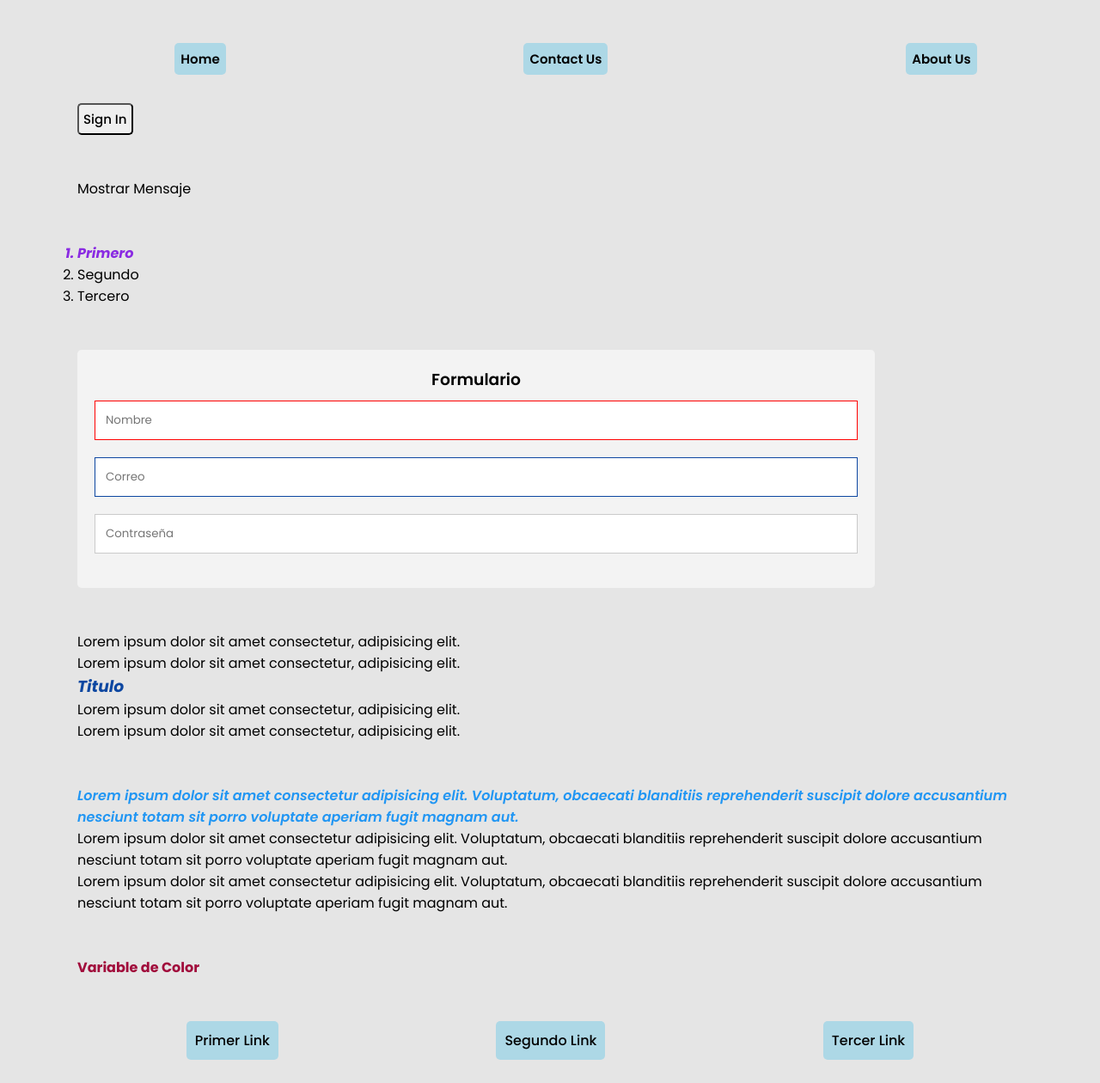
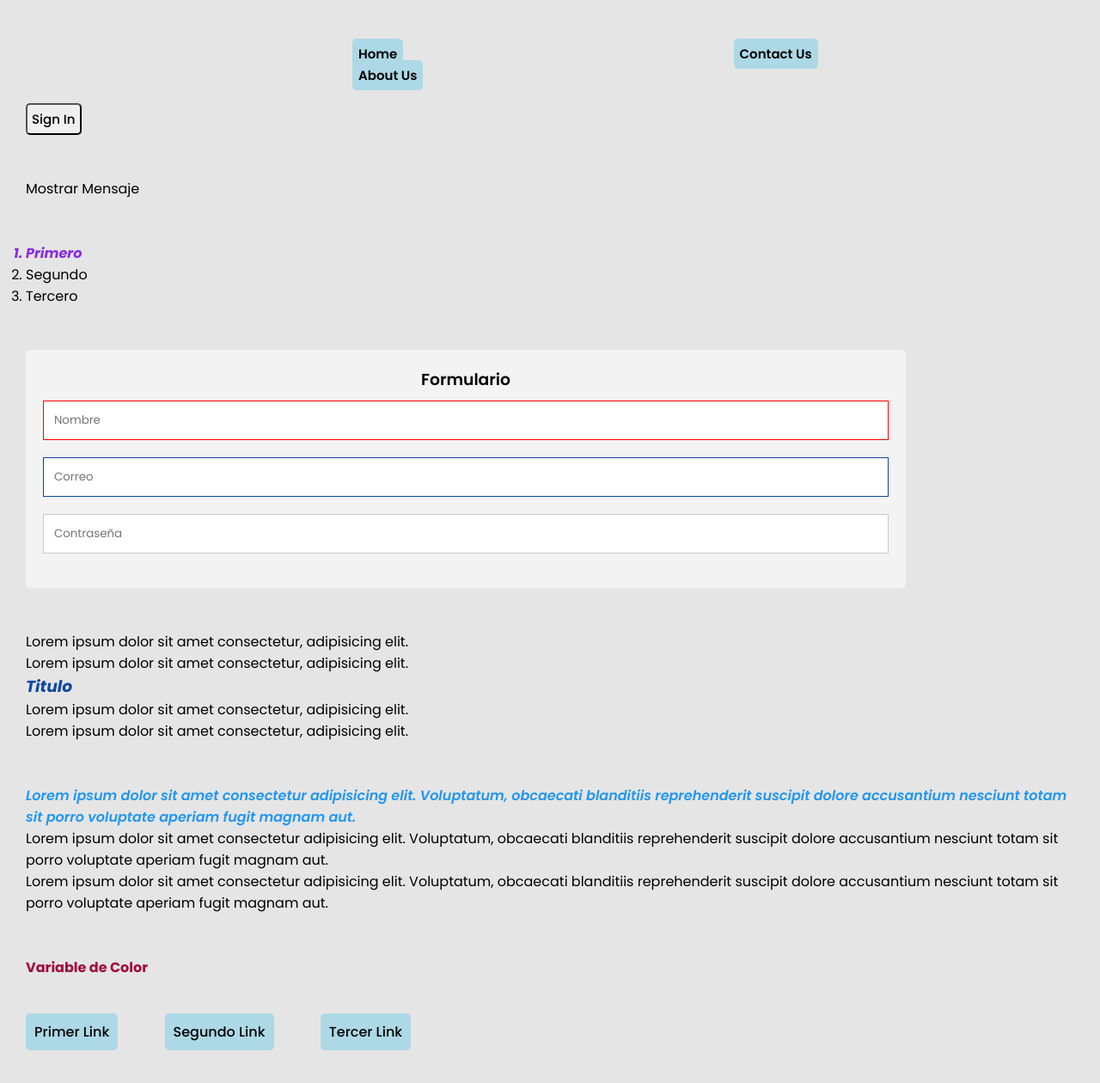
Before and after one commit to DavidPineda02/Pseudoclases, a plain HTML site: page index.html in a window 1280 px wide. Shown: the top 1260 px of the page at 86% size. Drawn offline with Linux system fonts and the light colour scheme.

Commit message:
Modificando los Estilos sin Flex

```diff
--- a/index.html
+++ b/index.html
@@ -14,7 +14,7 @@
                     <a href="">Contact Us</a>
                     <a href="">About Us</a>
                 </nav>
-            <section/>
+            </section>
             <section class="ejercicio1">
                 <button>Sign In</button>
             </section>
--- a/styles.css
+++ b/styles.css
@@ -134,8 +134,7 @@ section {
 
 /* Ejercicio 10: Navegación semántica con cambio de color al hacer hover */
 .ejercicio10 .navbar {
-    display: flex; /* Layout flexible */
-    justify-content: space-around; /* Distribuye espacio entre elementos */
+    display: inline-block;
 }
 .navbar a {
     text-decoration: none;
@@ -144,6 +143,7 @@ section {
     background-color: lightblue;
     padding: 10px;
     border-radius: 5px;
+    margin-right: 50px;
 }
 .navbar a:hover {
     background-color: var(--color-texto);
@@ -221,8 +221,7 @@ section {
 
 /* Ejercicio 16: Imagen posicionada con relative sin alterar flujo */
 .ejercicio16 {
-    display: flex;
-    justify-content: center;
+    margin: 0 auto; /* Centra la sección */
 }
 .ejercicio16 section {
     width: 90%;
@@ -272,11 +271,10 @@ section {
 
 /* Ejercicio 18: Barra de navegación fija */
 .ejercicio18 .barra-nav {
-    display: flex;
+    display: inline-block;
     position: fixed; /* Siempre visible, independiente del scroll */
     margin: 0;
     width: 100%;
-    justify-content: space-around;
 }
 .ejercicio18 .barra-nav a {
     text-decoration: none;
@@ -286,6 +284,7 @@ section {
     background-color: lightblue;
     padding: 7px;
     border-radius: 5px;
+    margin-left: 380px;
 }
 .barra-nav a:hover {
     background-color: var(--ejercicio23-fallback, black); /* Fallback en caso de que la variable no exista */
```
